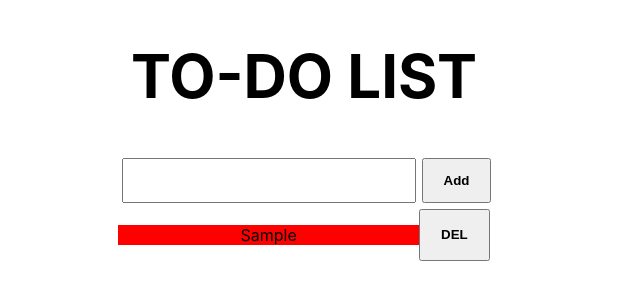
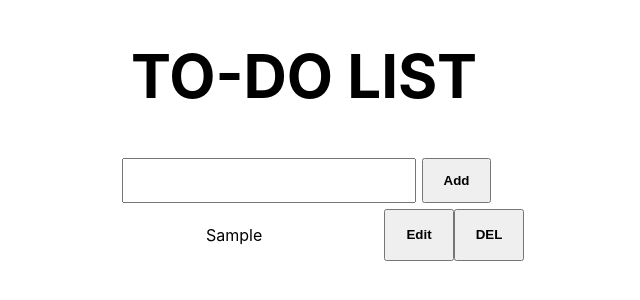
Before and after one commit to H-Lapa/To-Do-List, a Next.js app: page / in a window 1280 px wide. Both pictures are taken after typing "Sample" into the empty fields and a click on the button "Add". Shown: the top 300 px of the page, without its empty margins (336-976 px from the left). Built offline with nearby package versions, Linux system fonts and the light colour scheme.

Commit message:
IMplemented editing feature

```diff
--- a/pages/index.js
+++ b/pages/index.js
@@ -1,6 +1,6 @@
 import Head from 'next/head'
 import styles from '../styles/Home.module.css'
-import { useState, useId} from 'react'
+import { useState } from 'react'
 
 export default function Home() {
 
@@ -9,6 +9,11 @@ export default function Home() {
 
   //string variable
   const [text, setText] = useState('');
+
+  //string variable - for the edit submission
+  const [editText, setEditText] = useState('');
+
+  const [todoEdit, setTodoEdit] = useState('');
 
   //string array
   const [todo, setTodo] = useState([]);
@@ -28,6 +33,17 @@ export default function Home() {
     const name = e.target.getAttribute("name");
     setTodo(todo.filter(item => item.id.toString() !== name));
   }
+
+  //edit submit function
+  const subEdit = (id) => {
+    todo.map((item) => {
+      if (item.id == id) {
+        item.name = editText;
+      }
+    })
+    setTodoEdit(editText);
+  }
+
 
   return (
     <div className={styles.container}>
@@ -54,7 +70,17 @@ export default function Home() {
           {todo.map((item) => {
               return (
                 <div className={styles.flex}>
+                  {todoEdit ===  item.id ?
+                  <input type="text" value={editText} className={styles.input} onChange={e => setEditText(e.target.value)}></input>
+                  :
                   <p className={styles.todo}>{item.name}</p>
+                  }
+
+                  {todoEdit ===  item.id ?
+                  <button className={styles.delete} name={item.id} onClick={() => subEdit(item.id)}>Submit Edit</button>
+                  : <button className={styles.delete} name={item.id} onClick={() => setTodoEdit(item.id)}>Edit</button>
+                  }
+
                   <button className={styles.delete} name={item.id} onClick={deletion}>DEL</button>
                 </div>
               )
--- a/styles/Home.module.css
+++ b/styles/Home.module.css
@@ -24,7 +24,6 @@
 }
 
 .todo {
-  background-color: red;
   text-align: center;
   width: 23.5%;
 
```
